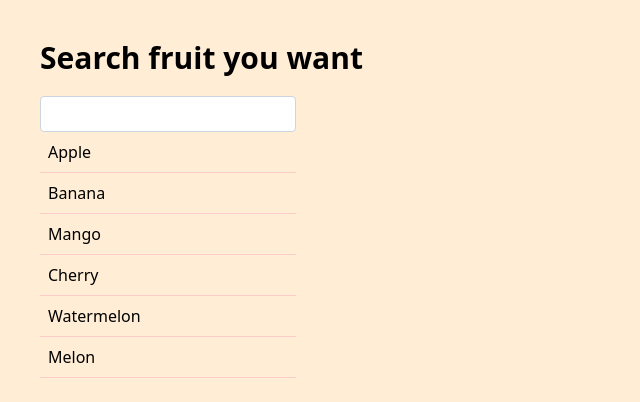
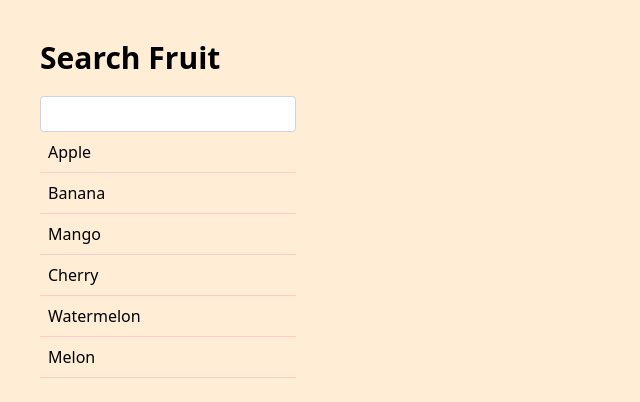
Before and after one commit to dpbayu/PageAdmin, a website: page Autocomplete/index.html in a window 1280 px wide. Shown: the whole page, without its empty margins (0-640 px from the left). Drawn offline with nearby package versions, Linux system fonts and the light colour scheme.

Commit message:
initial commit

```diff
--- a/Autocomplete/index.html
+++ b/Autocomplete/index.html
@@ -6,6 +6,7 @@
     <meta name="viewport" content="width=device-width, initial-scale=1.0">
     <script src="https://cdn.tailwindcss.com"></script>
     <script src="//unpkg.com/alpinejs" defer></script>
+    <title>Filter Alpine JS</title>
 </head>
 
 <body>
@@ -17,7 +18,7 @@
         }
     }">
 
-            <h1 class="text-3xl font-bold">Search fruit you want</h1>
+            <h1 class="text-3xl font-bold">Search Fruit</h1>
             <div class="w-64">
                 <input class="border border-slate-300 rounded px-5 mt-5 h-9 w-full" x-model="search">
             </div>
```
Also changed, not shown: Dropdown/index.html (+1 -0 lines).
